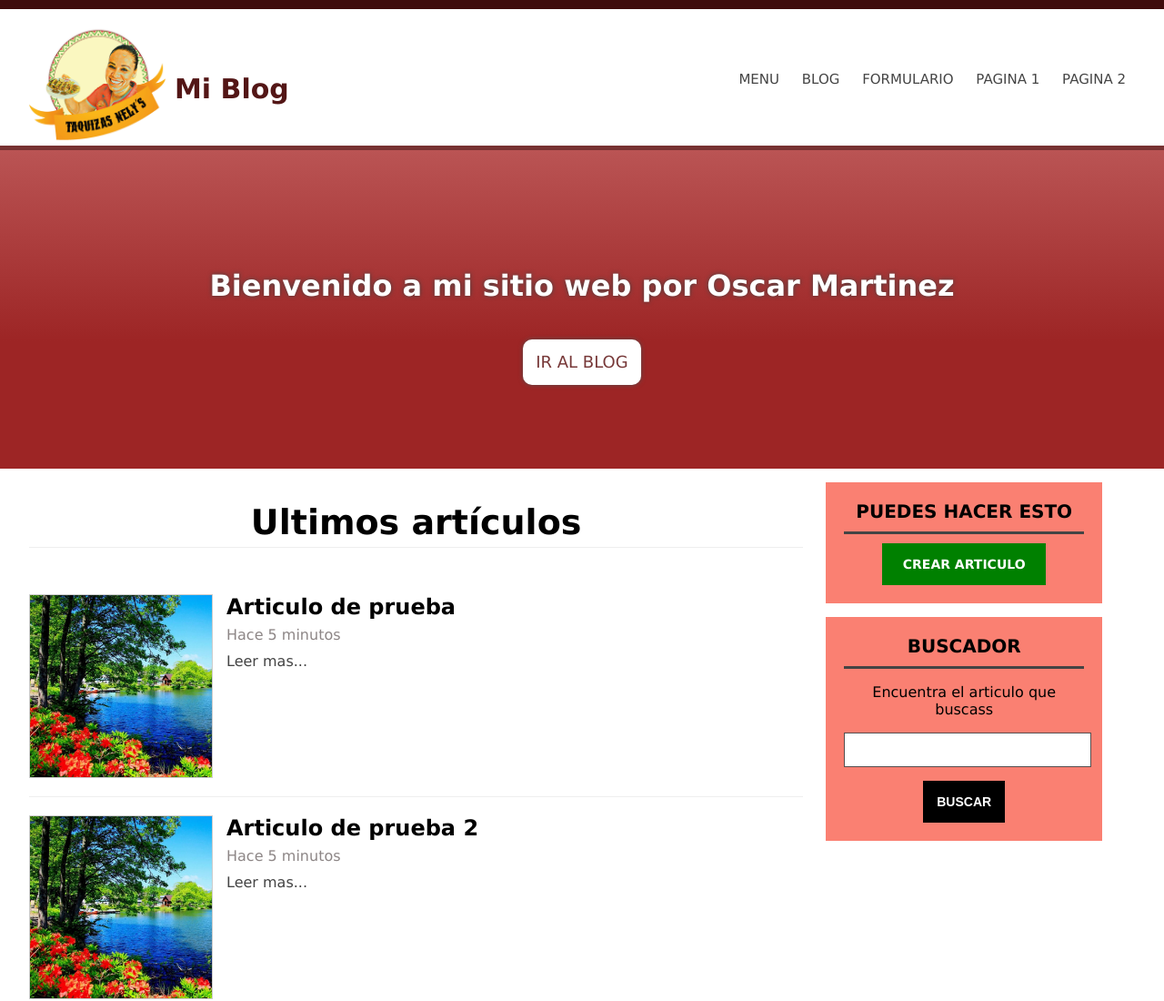
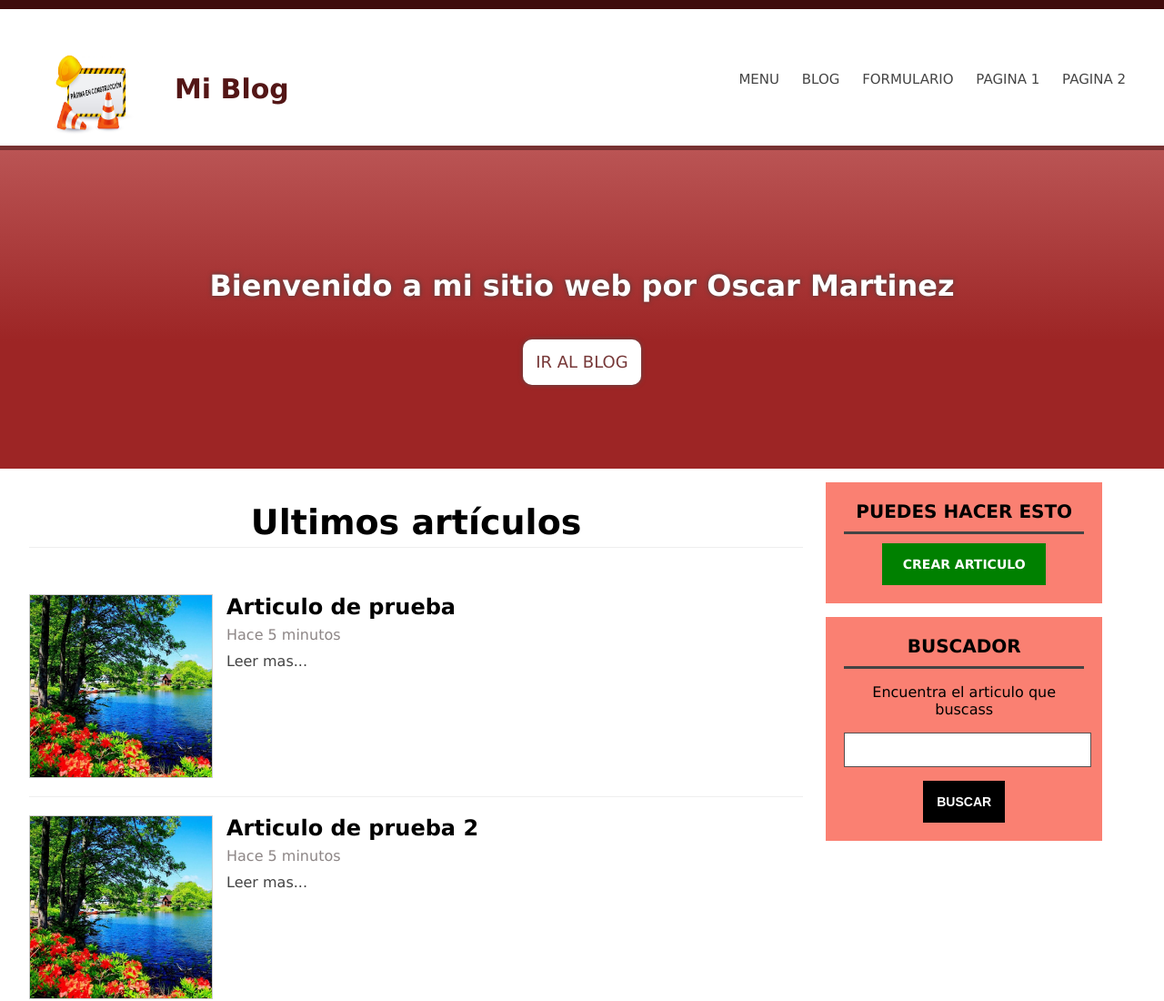
Before and after one commit to OscarArmasOP/Maquetacion-Web, a plain HTML site: page index.html in a window 1280 px wide. Shown: the top 1100 px of the page at 91% size. Drawn offline with Linux system fonts and the light colour scheme.

```diff
--- a/index.html
+++ b/index.html
@@ -14,7 +14,7 @@
         <div class="center">
             <!--LOGO-->
             <div id="logo">
-                <img src="assets/img/logo.jpg" class="img-logo" alt="logotype">
+                <img src="assets/img/sitio-en-construccion.jpg" class="img-logo" alt="logotype">
                 <span id="brand">
                     <strong>Mi Blog</strong>
                 </span>
```
Also changed, not shown: article.html (+1 -1 lines), blog.html (+1 -1 lines), formulario.html (+1 -1 lines), assets/img/logo.jpg (deleted), assets/img/sitio-en-construccion.jpg (added), 1 other file. Lines whose indentation alone changed are shown as unchanged.
